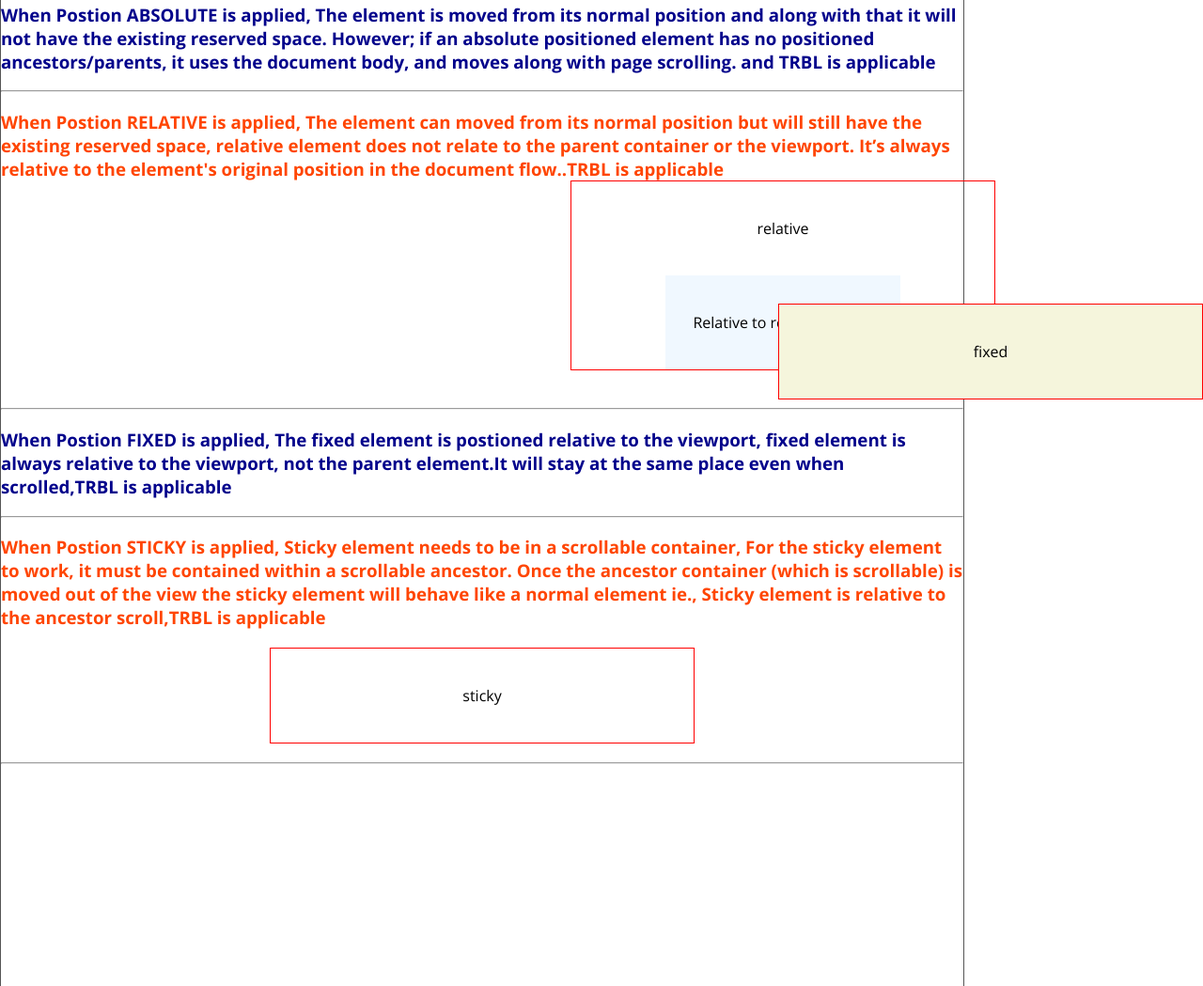
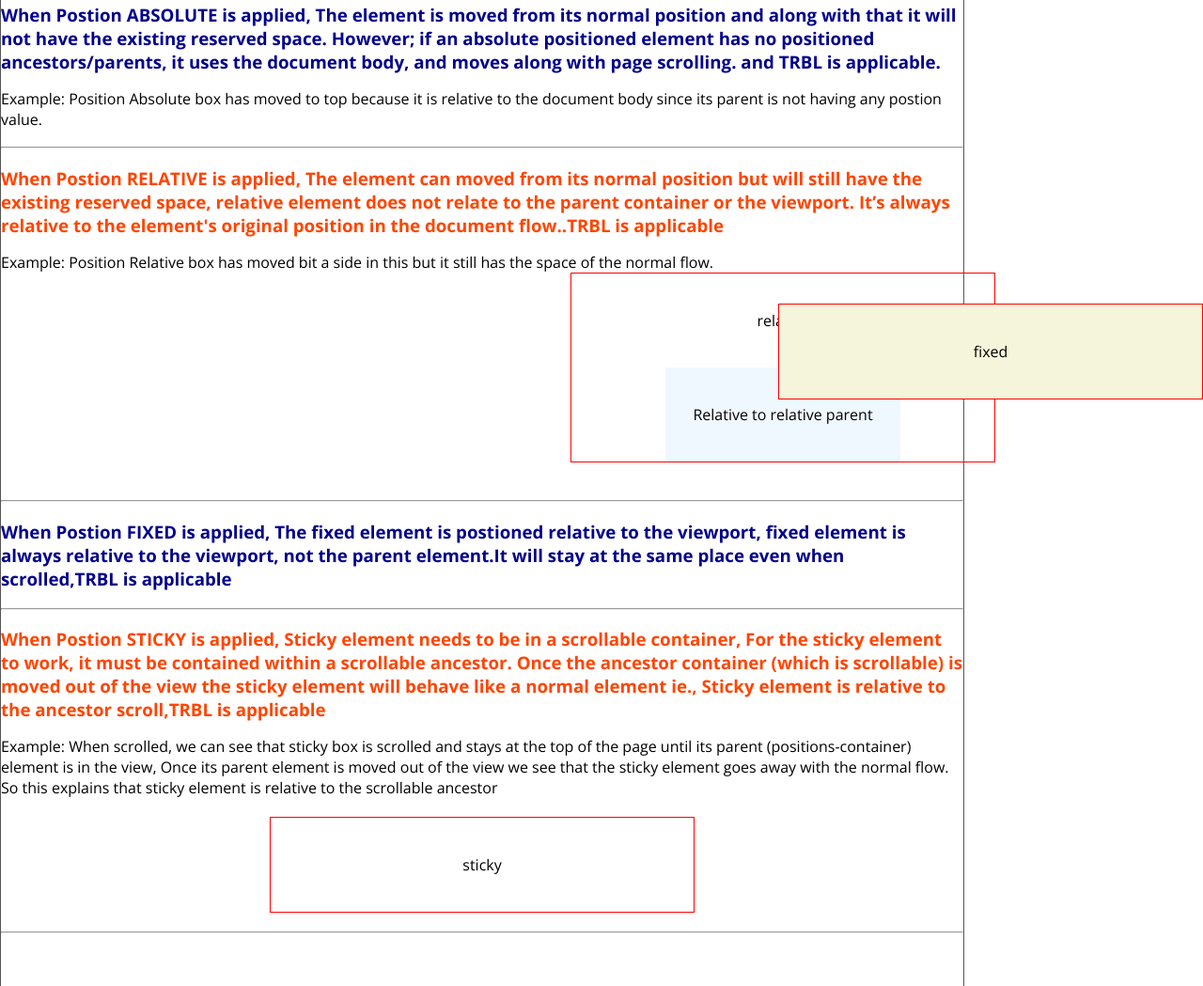
Before and after one commit to prudhvikaranam/CSS3, a plain HTML site: page index.html in a window 1280 px wide. Shown: the part 355-1404 px from the top of the page at 94% size. Drawn offline with nearby package versions, Linux system fonts and the light colour scheme.

Commit message:
adding example descriptions for the postions

```diff
--- a/index.html
+++ b/index.html
@@ -19,21 +19,26 @@
     <h3>Positions</h3>
 
     <div class="positions-container">
-        <h3 class="static-description">Postion <b>STATIC</b> is the default position for all the elements, no TRBL is
+        <h3>Postion <b>STATIC</b> is the default position for all the elements, no TRBL is
             applicable.</h3>
         <div class="static item">static</div>
         <hr />
         <h3>When Postion <b>ABSOLUTE</b> is applied, The element is moved from its normal position and along with that
             it will not have the existing reserved space. However; if an absolute positioned element has no positioned
-            ancestors/parents, it uses the document body, and moves along with page scrolling. and TRBL is applicable
+            ancestors/parents, it uses the document body, and moves along with page scrolling. and TRBL is applicable.
+            <p class="static-description">Example: Position Absolute box has moved to top because it is relative to the
+                document body since its parent is not having any postion value. </p>
         </h3>
+
         <div class="absolute item">absolute
             <div class="p-absolute">Relative to absolute parent</div>
         </div>
         <hr />
         <h3>When Postion <b>RELATIVE</b> is applied, The element can moved from its normal position but will still have
             the existing reserved space, relative element does not relate to the parent container or the viewport. It’s
-            always relative to the element's original position in the document flow..TRBL is applicable</h3>
+            always relative to the element's original position in the document flow..TRBL is applicable
+            <p class="static-description">Example: Position Relative box has moved bit a side in this but it still has the space of the normal flow.</p>
+        </h3>
         <div class="relative item">relative
 
             <div class="p-relative">Relative to relative parent</div>
@@ -42,16 +47,22 @@
         <hr />
         <h3>When Postion <b>FIXED</b> is applied, The fixed element is postioned relative to the viewport, fixed element
             is always relative to the viewport, not the parent element.It will stay at the same place even when
-            scrolled,TRBL is applicable</h3>
+            scrolled,TRBL is applicable
+
+        </h3>
         <div class="fixed item">fixed</div>
         <hr />
-        <h3>When Postion <b>STICKY</b> is applied, Sticky element needs to be in a scrollable container, For the sticky element to work, it must be contained within a scrollable ancestor. Once the ancestor container (which is scrollable) is moved out of the view the sticky element will behave like a normal element ie., Sticky element is relative to the ancestor scroll,TRBL is
-            applicable</h3>
+        <h3>When Postion <b>STICKY</b> is applied, Sticky element needs to be in a scrollable container, For the sticky
+            element to work, it must be contained within a scrollable ancestor. Once the ancestor container (which is
+            scrollable) is moved out of the view the sticky element will behave like a normal element ie., Sticky
+            element is relative to the ancestor scroll,TRBL is
+            applicable
+
+            <p class="static-description">Example: When scrolled, we can see that sticky box is scrolled and stays at the top of the page until its parent (positions-container) element is in the view, Once its parent element is moved out of the view we see that the sticky element goes away with the normal flow. So this explains that sticky element is relative to the scrollable ancestor</p>
+
+        </h3>
         <div class="sticky item">sticky</div>
         <hr />
-
-
-
     </div>
 
 
--- a/style.css
+++ b/style.css
@@ -70,13 +70,17 @@ body {
 }
 
 
-.sticky{
+.sticky {
     position: sticky;
     top: 0px;
 }
 
+.static-description {
+    color: black;
+    font-size: 16px;
+    font-weight: 400;
+}
 
-
-.spacing-block{
+.spacing-block {
     height: 200vh;
 }
```
